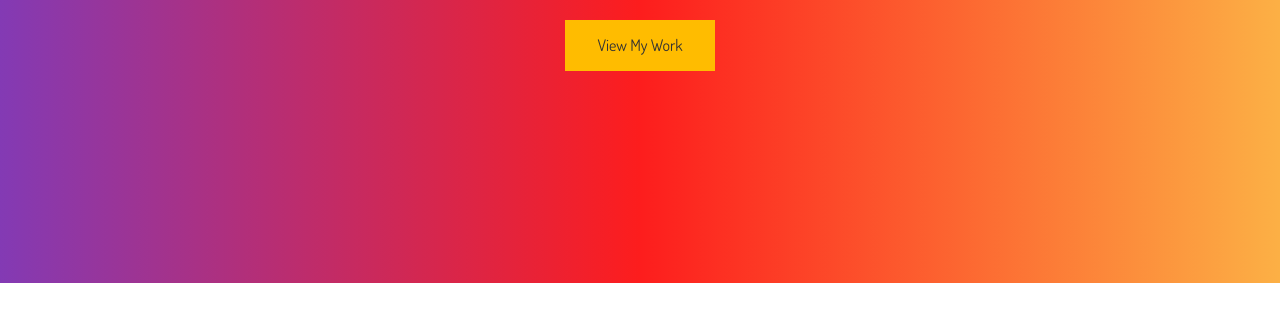
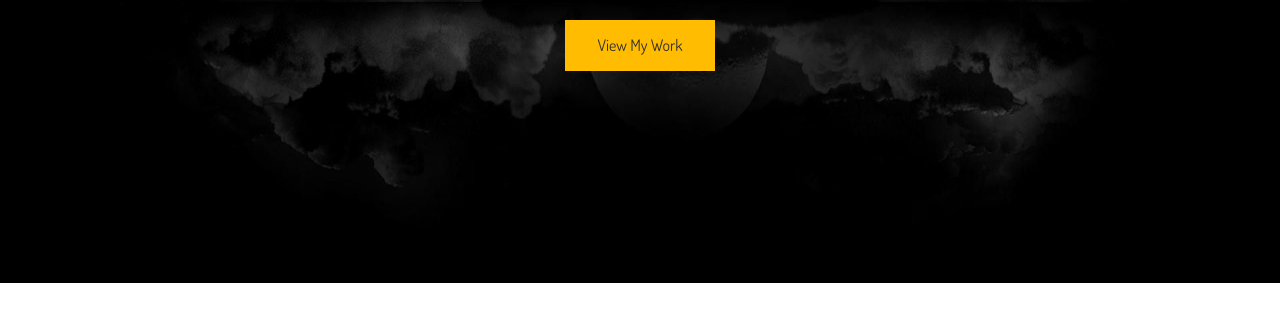
Before and after one commit to steven1sanchez/Portfolio-2023, a plain HTML site: page index.html in a window 1280 px wide. Shown: the part 277-589 px from the top of the page. Drawn offline with nearby package versions, Linux system fonts and the light colour scheme; files that its build step writes are made by us from their sources.

Commit message:
Update main.scss

```diff
--- a/scss/main.scss
+++ b/scss/main.scss
@@ -27,7 +27,7 @@ h2, h3, h4 {
     background-color: black;
     background: rgb(131,58,180);
     background: linear-gradient(90deg, rgba(131,58,180,1) 0%, rgba(253,29,29,1) 50%, rgba(252,176,69,1) 100%);
-    //background: url("../img/moon.jpg") $dark-color no-repeat center 75% / cover;
+    background: url("../img/moon.jpg") $dark-color no-repeat center 75% / cover;
     height: 70vh;
     color: #fff;
 
```
